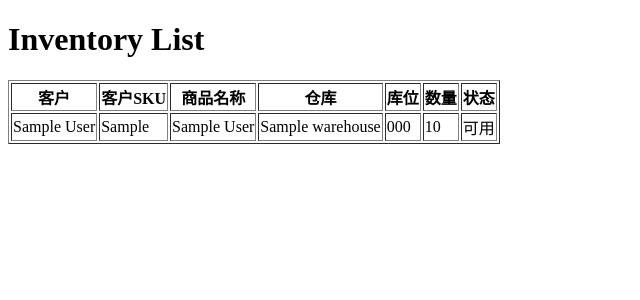
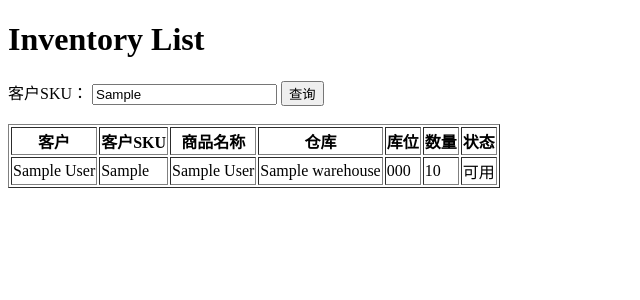
Before and after one commit to wangxixiang/learnDjango, a Django app: template hello/templates/hello/inventory_list.html in a window 1280 px wide. Shown: the top 300 px of the page, without its empty margins (0-640 px from the left). Run offline with Django 5.2, Linux system fonts and the light colour scheme; tables that the repository leaves empty hold one stand-in row (values such as "Sample post"); the template is opened without the code that fills it: values that come from a table or form of the project are taken from there, most other values are stand-ins (such as "Sample title", 1, 10 or a date in 2020).

Commit message:
表单查询

```diff
--- a/hello/templates/hello/inventory_list.html
+++ b/hello/templates/hello/inventory_list.html
@@ -6,7 +6,21 @@
     </head>
     <body>
         <h1>Inventory List</h1>
+  <form method="get">
 
+    <label>客户SKU：</label>
+
+    <input
+        type="text"
+        name="customer_sku"
+        value="{{ customer_sku }}"
+    >
+
+    <button type="submit">查询</button>
+
+</form>
+
+<br>
         <table border="1">
     <tr>
         <th>客户</th>
--- a/hello/views.py
+++ b/hello/views.py
@@ -14,7 +14,10 @@ def home(request):
     return HttpResponse("Hello, Django!")
 
 def inventory_list(request):
-    invnentories = Inventory.objects.all()
+    custommer_sku=request.GET.get("customer_sku","")
+    if custommer_sku:
+        invnentories = Inventory.objects.filter(customer_product__customer_sku=custommer_sku)
+
     return render(request, "hello/inventory_list.html",
                   {"inventories": invnentories})
 
```
